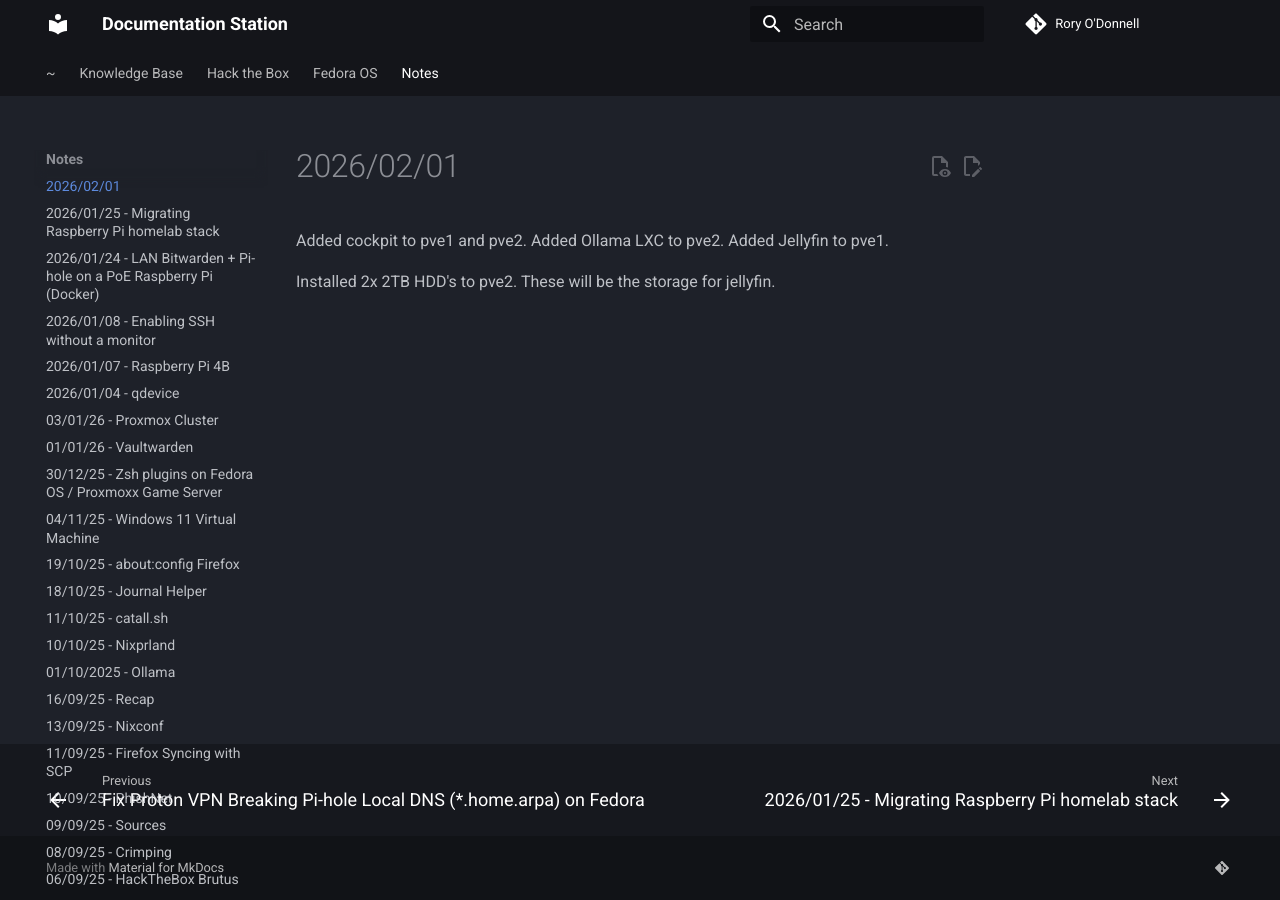
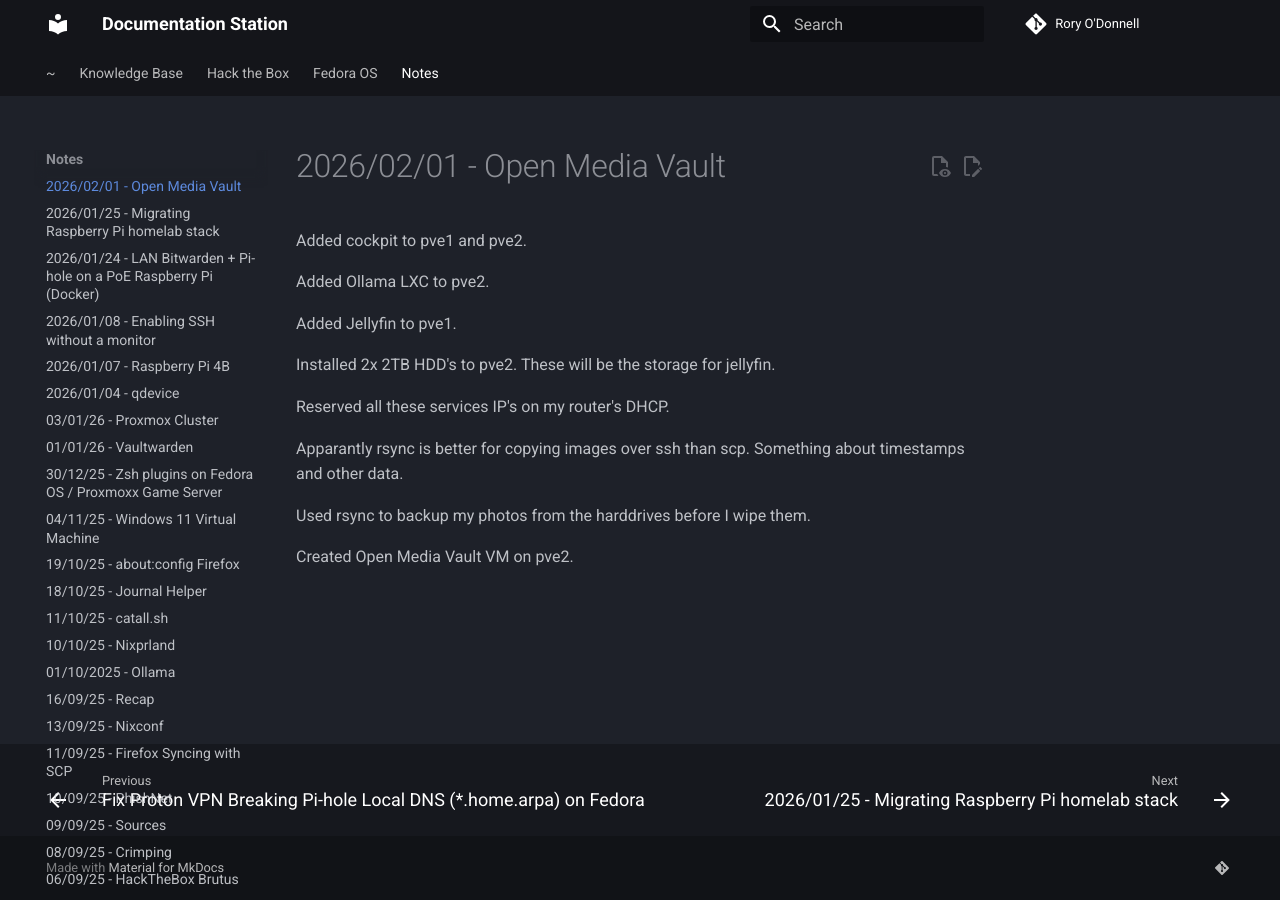
Before and after one commit to odonnellrory/odonnellrory.github.io, an MkDocs documentation site: the page built from docs/00-journal/2026-02-01.md, in a window 1280 px wide. Built offline with MkDocs 1.6.1 and Material for MkDocs 9.7.7, drawn with Linux system fonts in a browser that asks for light colours; comment, search, counter and statistics services are not loaded.

Commit message:
open media vault

```diff
--- a/docs/00-journal/2026-02-01.md
+++ b/docs/00-journal/2026-02-01.md
@@ -1,7 +1,17 @@
-# 2026/02/01
+# 2026/02/01 - Open Media Vault
 
 Added cockpit to pve1 and pve2.
+
 Added Ollama LXC to pve2.
+
 Added Jellyfin to pve1.
 
 Installed 2x 2TB HDD's to pve2.  These will be the storage for jellyfin.
+
+Reserved all these services IP's on my router's DHCP.
+
+Apparantly rsync is better for copying images over ssh than scp.  Something about timestamps and other data.
+
+Used rsync to backup my photos from the harddrives before I wipe them.
+
+Created Open Media Vault VM on pve2.
```
Also changed, not shown: docs/03-fedora/02-pihole.md (+0 -6 lines).
